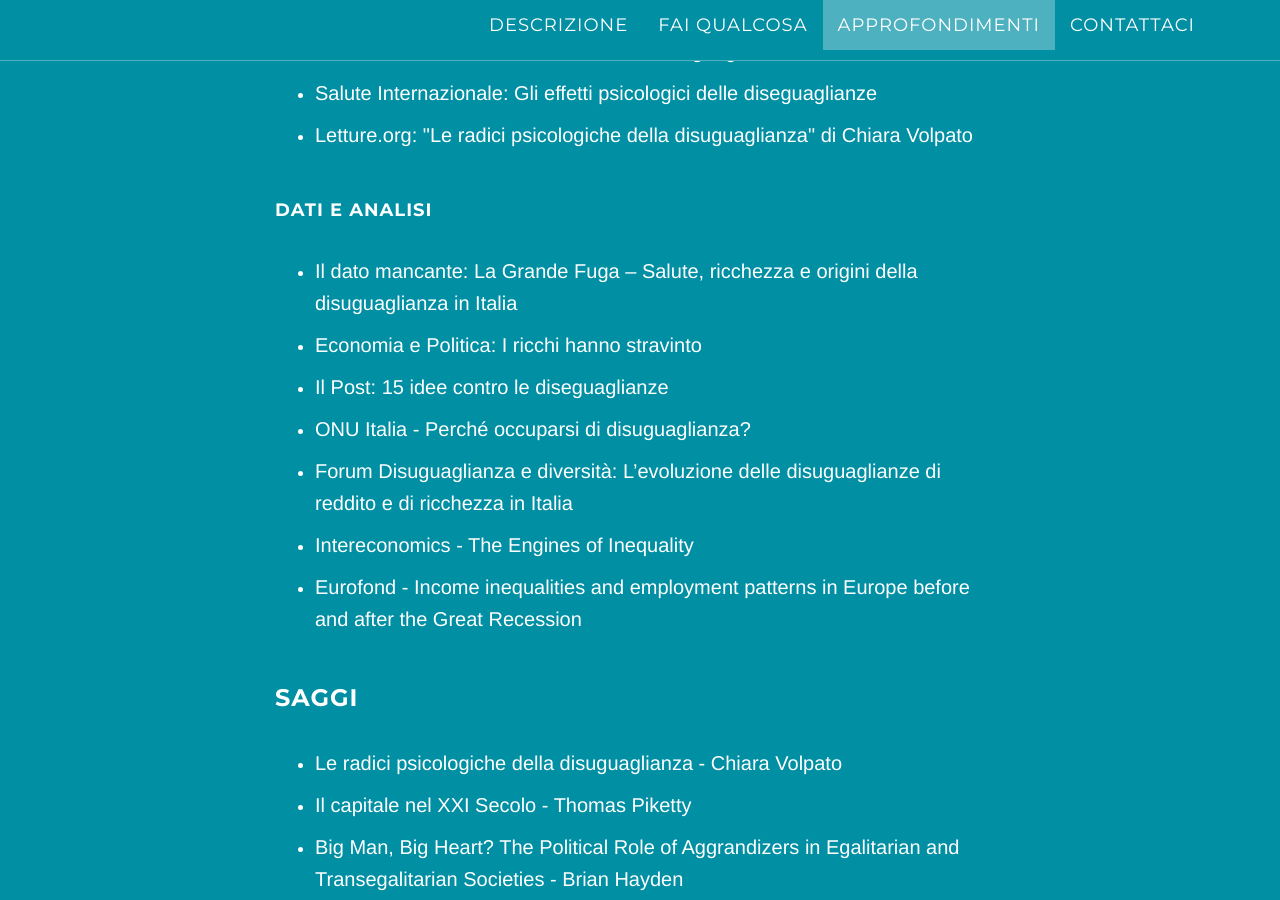
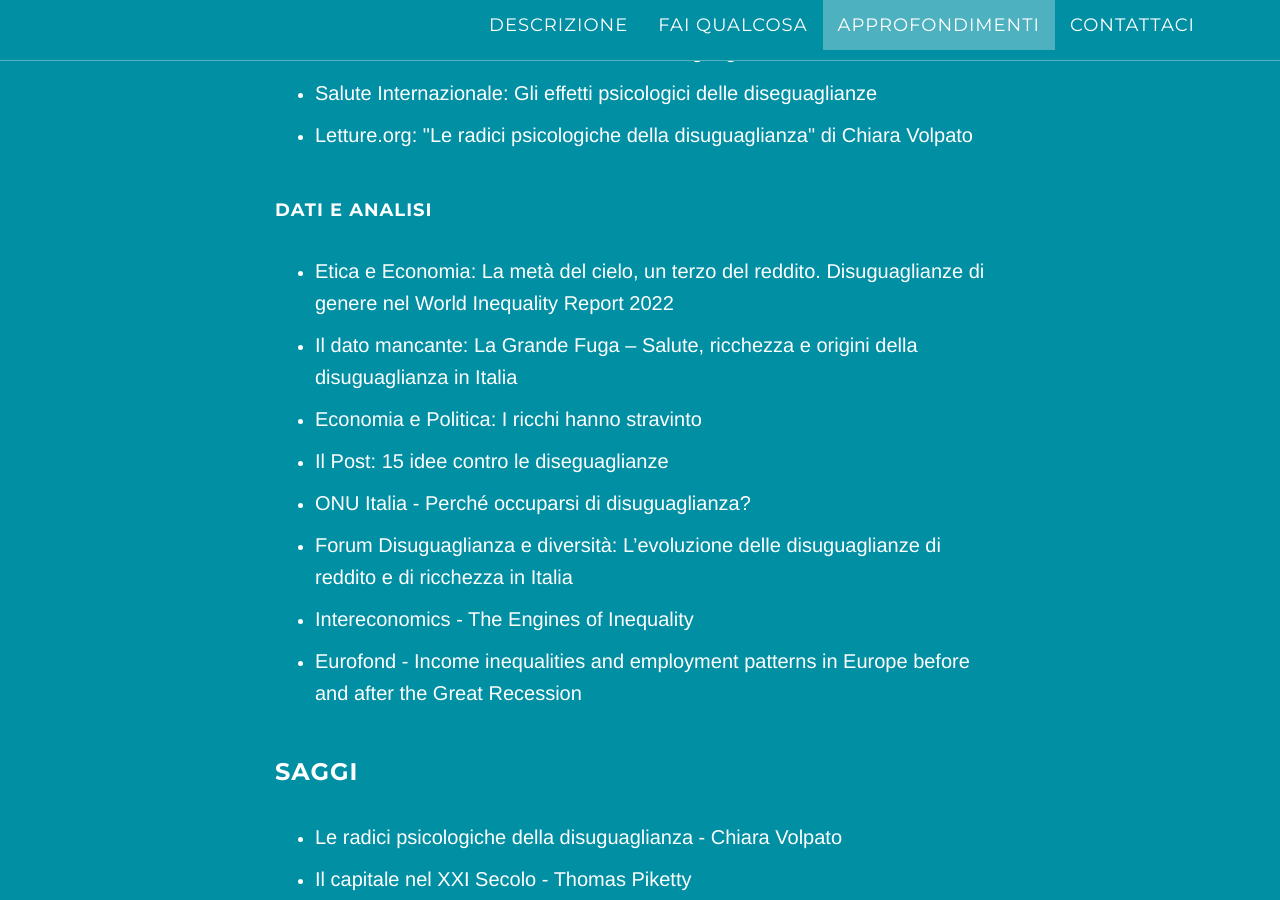
Before and after one commit to boringandsad/facciaafaccia, a Jekyll site: the page built from index.html, in a window 1280 px wide and 900 px high, scrolled down 3476 px. Built offline with Jekyll 4.4.1, drawn with Linux system fonts in a browser that asks for light colours.

Commit message:
Aggiunto articolo etica e economia

```diff
--- a/_includes/approfondimenti.html
+++ b/_includes/approfondimenti.html
@@ -28,6 +28,8 @@
                     </ul>
                     <h4>Dati e analisi</h4>
                       <ul class="deepening">
+                      <li>
+                        <a target='_blank' href='https://www.eticaeconomia.it/la-meta-del-cielo-un-terzo-del-reddito-disuguaglianze-di-genere-nel-world-inequality-report-2022/'>Etica e Economia: La metà del cielo, un terzo del reddito. Disuguaglianze di genere nel World Inequality Report 2022</a></li>
                       <li>
                         <a target='_blank' href='http://www.ildatomancante.it/opendata/popolazione/799/la-grande-fuga-salute-ricchezza-e-origini-della-disuguaglianza-in-italia/'>Il dato mancante: La Grande Fuga – Salute, ricchezza e origini della disuguaglianza in Italia</a></li>
                       <li>
```
